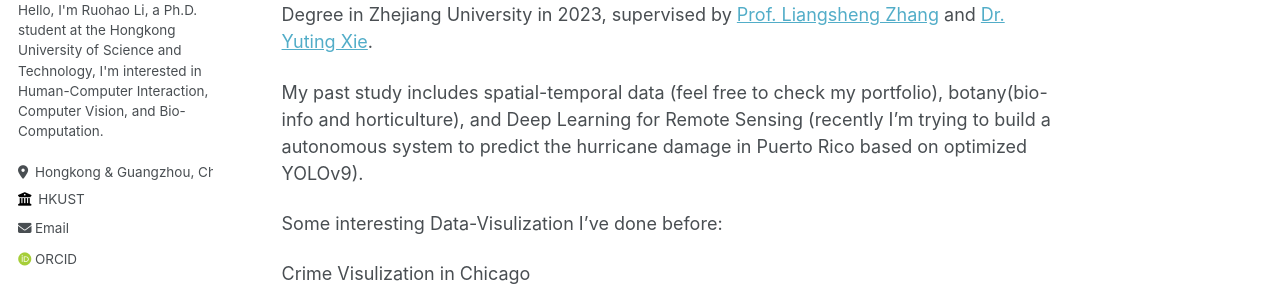
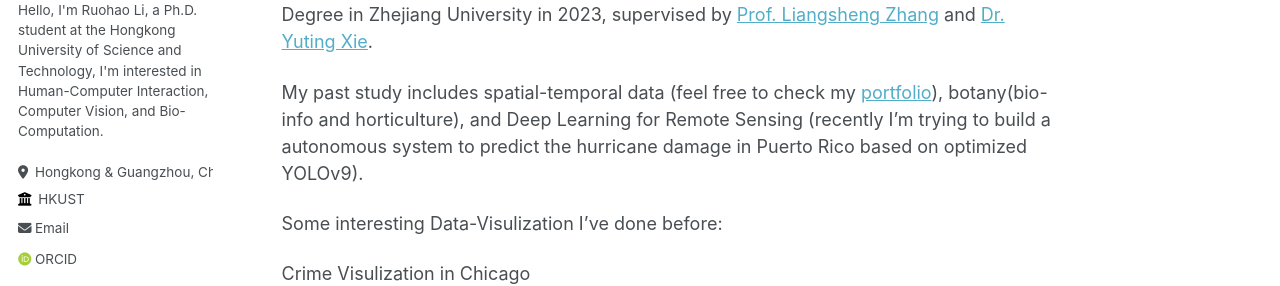
Before and after one commit to ruohaoli/ruohaoli.github.io, a Jekyll site: the page built from _pages/about.md, in a window 1280 px wide and 900 px high. Shown: the part 282-568 px from the top of the window. Built offline with Jekyll 4.4.1, drawn with Linux system fonts in a browser that asks for light colours; some web fonts are replaced; part of the change alters nothing that is shown.

```diff
--- a/_pages/about.md
+++ b/_pages/about.md
@@ -9,7 +9,7 @@ redirect_from:
 
 Hello!! I'm a PhD student in the Hong Kong University of Science and Technology, information hub, CMA. My research interests including Human-AI Collaboration, public health, and the application of computer vision. I'm honored to be supervised by [Prof.Mingming Fan](https://www.mingmingfan.com/) and [Prof. Ge Lin KAN](https://facultyprofiles.hkust-gz.edu.cn/faculty-personal-page/KAN-GeLin/gelin). In the past year(Sep.2023 - May.2024) I was a master student in University of Pennsylvania, majoring in smart cities. I got my Bachelor's Degree in Zhejiang University in 2023, supervised by [Prof. Liangsheng Zhang](https://person.zju.edu.cn/0020046) and [Dr. Yuting Xie](https://person.zju.edu.cn/xieyuting).
 
-My past study includes spatial-temporal data (feel free to check my portfolio), botany(bio-info and horticulture), and Deep Learning for Remote Sensing (recently I'm trying to build a autonomous system to predict the hurricane damage in Puerto Rico based on optimized YOLOv9).
+My past study includes spatial-temporal data (feel free to check my [portfolio](https://ruohaoli.github.io/portfolio/)), botany(bio-info and horticulture), and Deep Learning for Remote Sensing (recently I'm trying to build a autonomous system to predict the hurricane damage in Puerto Rico based on optimized YOLOv9).
 
 Some interesting Data-Visulization I've done before:
 
```
